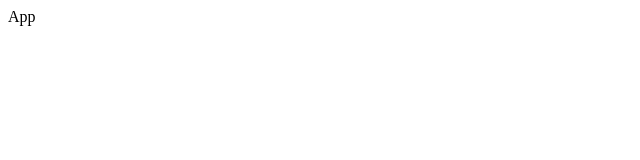
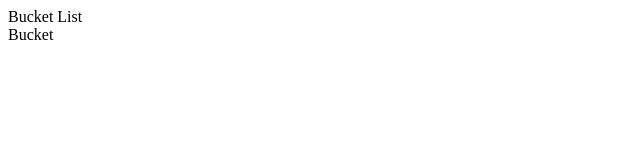
Before and after one commit to ZigaHajsen/agenda_project, a React (Create React App) app in the folder client/: page / in a window 1280 px wide. Shown: the top 160 px of the page, without its empty margins (0-640 px from the left). Built offline with nearby package versions, Linux system fonts and the light colour scheme.

Commit message:
initial component structure

```diff
--- a/client/src/App.tsx
+++ b/client/src/App.tsx
@@ -1,7 +1,12 @@
 import React from 'react';
+import { BucketList } from './pages';
 
 const App = () => {
-  return <div>App</div>;
+  return (
+    <div>
+      <BucketList />
+    </div>
+  );
 };
 
 export default App;
--- /dev/null
+++ b/client/src/components/Bucket.tsx
@@ -0,0 +1,5 @@
+const Bucket = () => {
+  return <div>Bucket</div>;
+};
+
+export default Bucket;
--- /dev/null
+++ b/client/src/components/index.ts
@@ -0,0 +1 @@
+export { default as Bucket } from './Bucket';
--- /dev/null
+++ b/client/src/pages/BucketList.tsx
@@ -0,0 +1,12 @@
+import { Bucket } from '../components';
+
+const BucketList = () => {
+  return (
+    <div>
+      Bucket List
+      <Bucket />
+    </div>
+  );
+};
+
+export default BucketList;
--- /dev/null
+++ b/client/src/pages/index.ts
@@ -0,0 +1 @@
+export { default as BucketList } from './BucketList';
```
